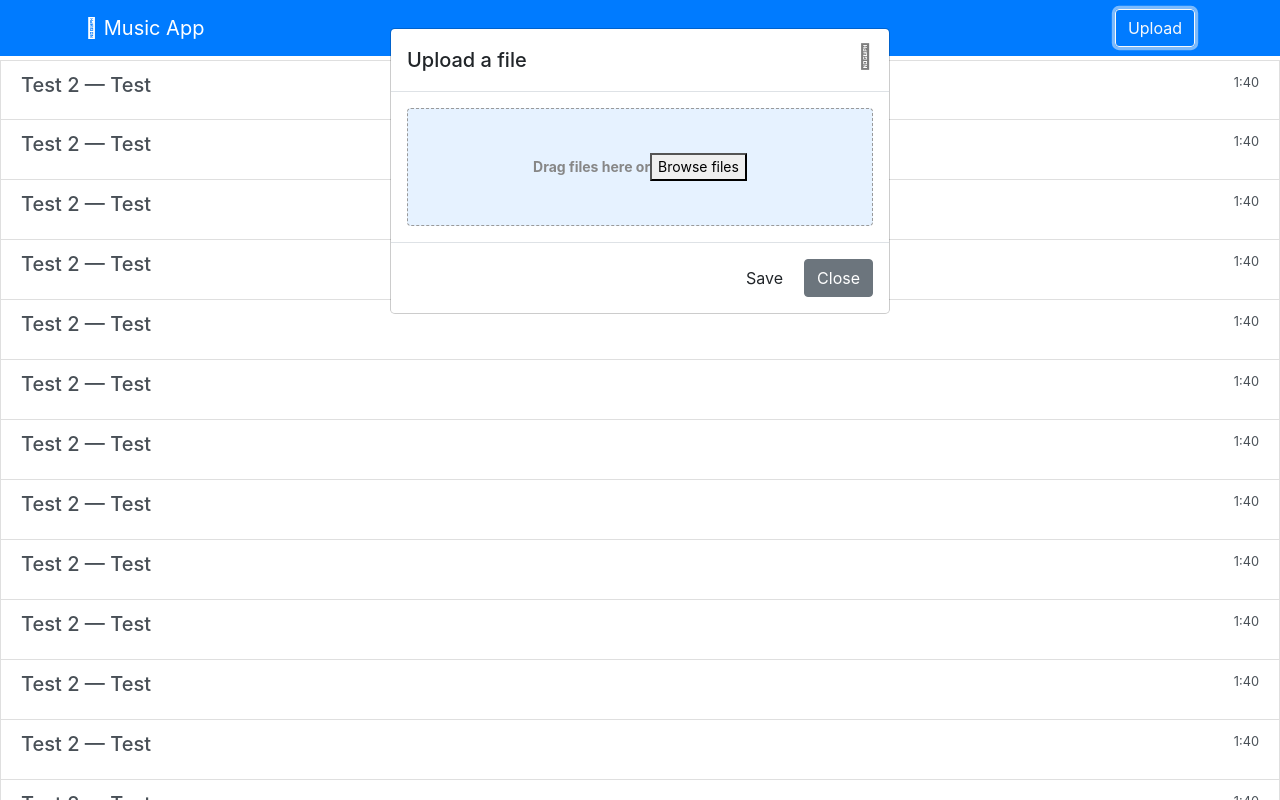
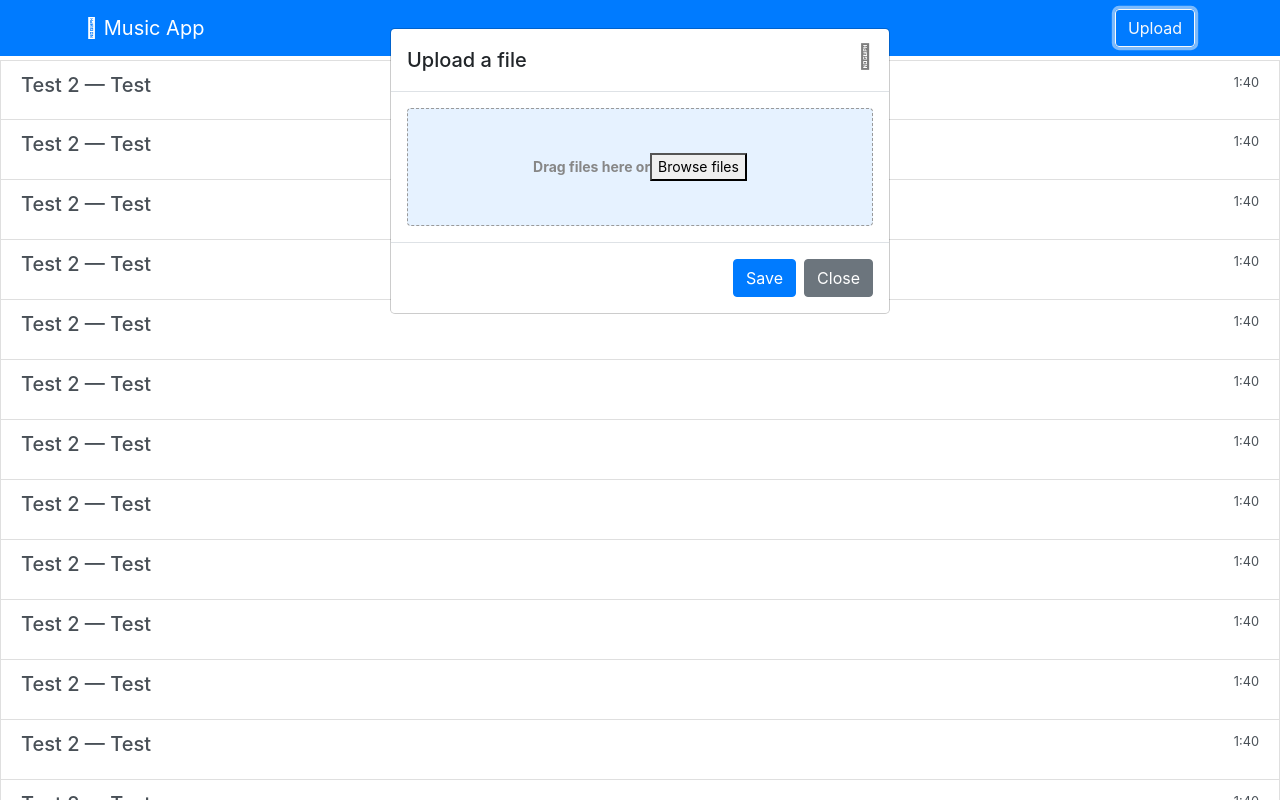
Before and after one commit to makelesscode/web-task, a React app: page / in a window 1280 px wide. Both pictures are taken after a click on the button "Upload". Built offline with nearby package versions, Linux system fonts and the light colour scheme.

Commit message:
Fix wrong class name

```diff
--- a/src/components/Button.jsx
+++ b/src/components/Button.jsx
@@ -16,7 +16,7 @@ function Button(props) {
     <Component
       className={cx(
         'btn',
-        `btn-${(outline && 'outline-') + type}`,
+        `btn-${(outline ? 'outline-' : '') + type}`,
         size && `btn-${size}`,
         className,
       )}
```
